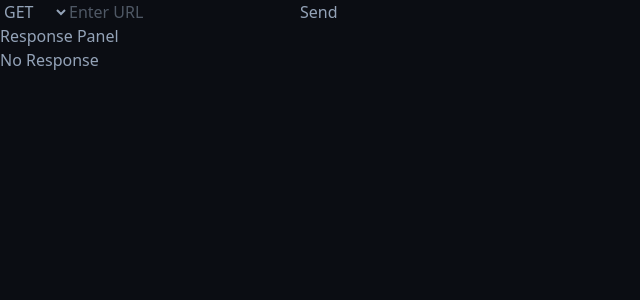
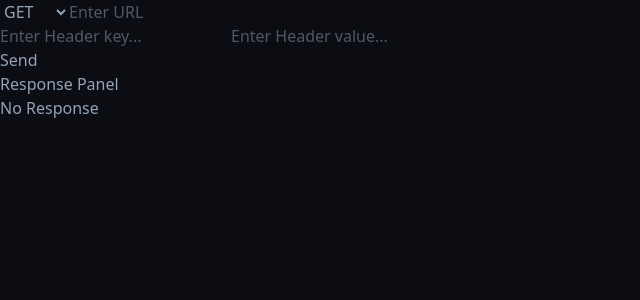
Before and after one commit to Ambady-dileep/request-forge, a React app in the folder frontend/: page / in a window 1280 px wide. Shown: the top 300 px of the page, without its empty margins (0-640 px from the left). Built offline with nearby package versions, Linux system fonts and the light colour scheme; the HTML template or start-up script is replaced by a standard one.

Commit message:
Add support for custom request headers

```diff
--- /dev/null
+++ b/frontend/src/components/request/HeaderEditor.jsx
@@ -0,0 +1,18 @@
+export default function HeaderEditor({ headerValue, headerKey, onHeaderKeyChange, onHeaderValueChange }){
+    return (
+        <div>
+            <input
+                type="text"
+                placeholder="Enter Header key..."
+                value={headerKey}
+                onChange={(e) => onHeaderKeyChange(e.target.value)}
+            />
+            <input
+                type="text"
+                placeholder="Enter Header value..."
+                value={headerValue}
+                onChange={(e) => onHeaderValueChange(e.target.value)}
+            />
+        </div>
+    )
+}
--- a/frontend/src/components/request/RequestPanel.jsx
+++ b/frontend/src/components/request/RequestPanel.jsx
@@ -3,6 +3,7 @@ import MethodSelect from "./MethodSelect"
 import SendButton from "./SendButton"
 import UrlInput from "./UrlInput"
 import BodyEditor from "./BodyEditor";
+import HeaderEditor from "./HeaderEditor";
 
 export default function RequestPanel({
     setResponse,
@@ -16,6 +17,8 @@ export default function RequestPanel({
     const [httpMethod, setHttpMethod] = useState("GET");
     const [url, setUrl] = useState("");
     const [body, setBody] = useState("");
+    const [headerKey, setHeaderKey] = useState("");
+    const [headerValue, setHeaderValue] = useState("");
 
     const methodsWithBody = ["POST", "PUT", "PATCH"];
 
@@ -26,7 +29,6 @@ export default function RequestPanel({
             setError("Please enter a URL.");
             return;
         }
-
 
         try{
             setError(null);
@@ -42,17 +44,25 @@ export default function RequestPanel({
                 method: httpMethod,
             };
 
+            const headers = {};
+
+            if (headerKey.trim() && headerValue.trim()){
+                headers[headerKey.trim()] = headerValue.trim();
+            }
+
             if (methodsWithBody.includes(httpMethod) && body.trim()){
                 try{
                     JSON.parse(body);
+                    headers["Content-Type"] = "application/json";
                 } catch (error) {
                     setError("Invalid JSON body.");
                     return;
                 }
-                requestConfig.headers = {
-                    "Content-Type":"application/json",
-                }
                 requestConfig.body = body;
+            }
+
+            if (Object.keys(headers).length > 0) {
+                requestConfig.headers = headers;
             }
 
             const apiResponse = await fetch(trimmedUrl, requestConfig);
@@ -100,6 +110,12 @@ export default function RequestPanel({
                     onChange={setBody}
                 />
             )}
+            <HeaderEditor
+                headerKey={headerKey}
+                headerValue={headerValue}
+                onHeaderKeyChange={setHeaderKey}
+                onHeaderValueChange={setHeaderValue}
+            />
             <SendButton
                 onClick={handleSend}
                 isLoading={isLoading}
```
